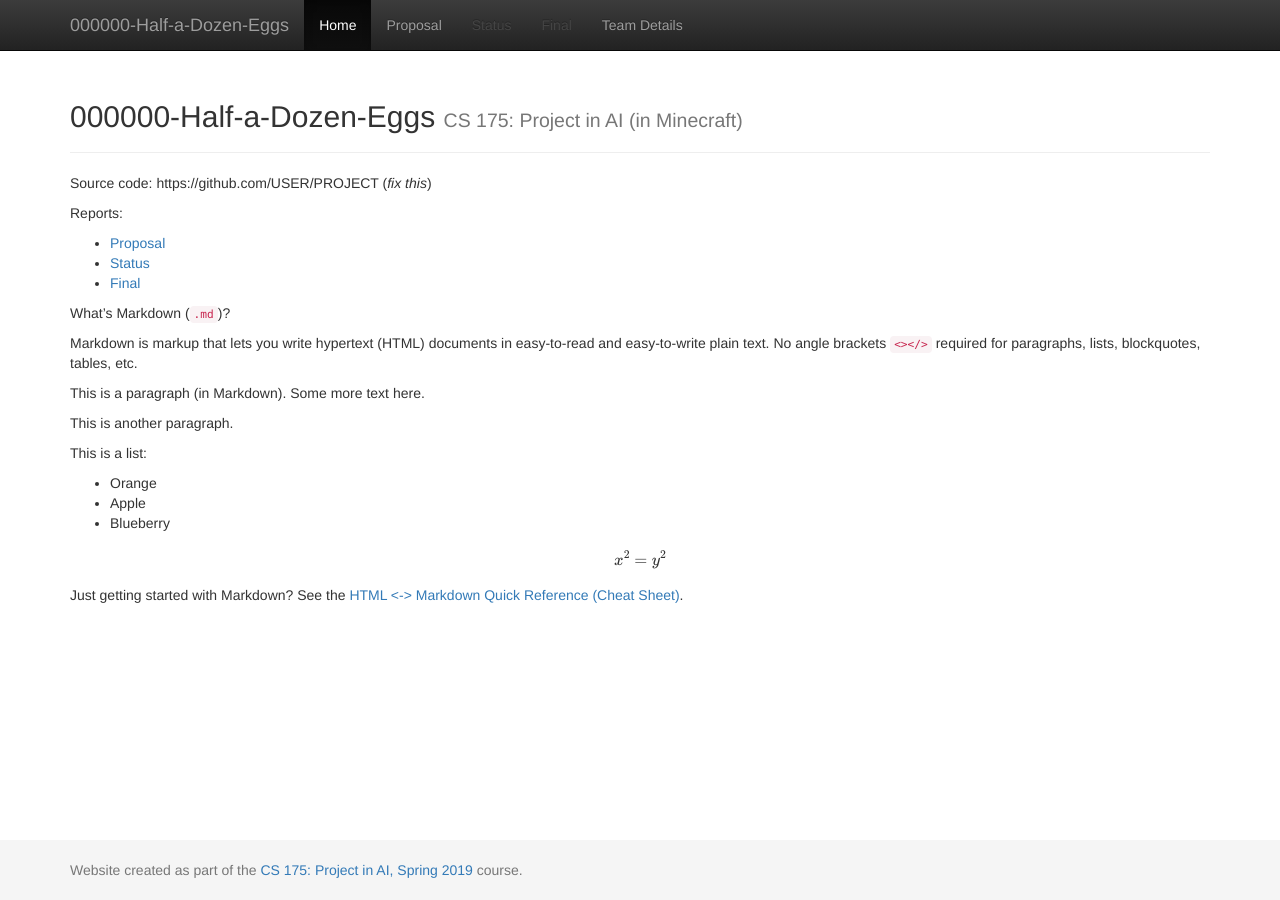
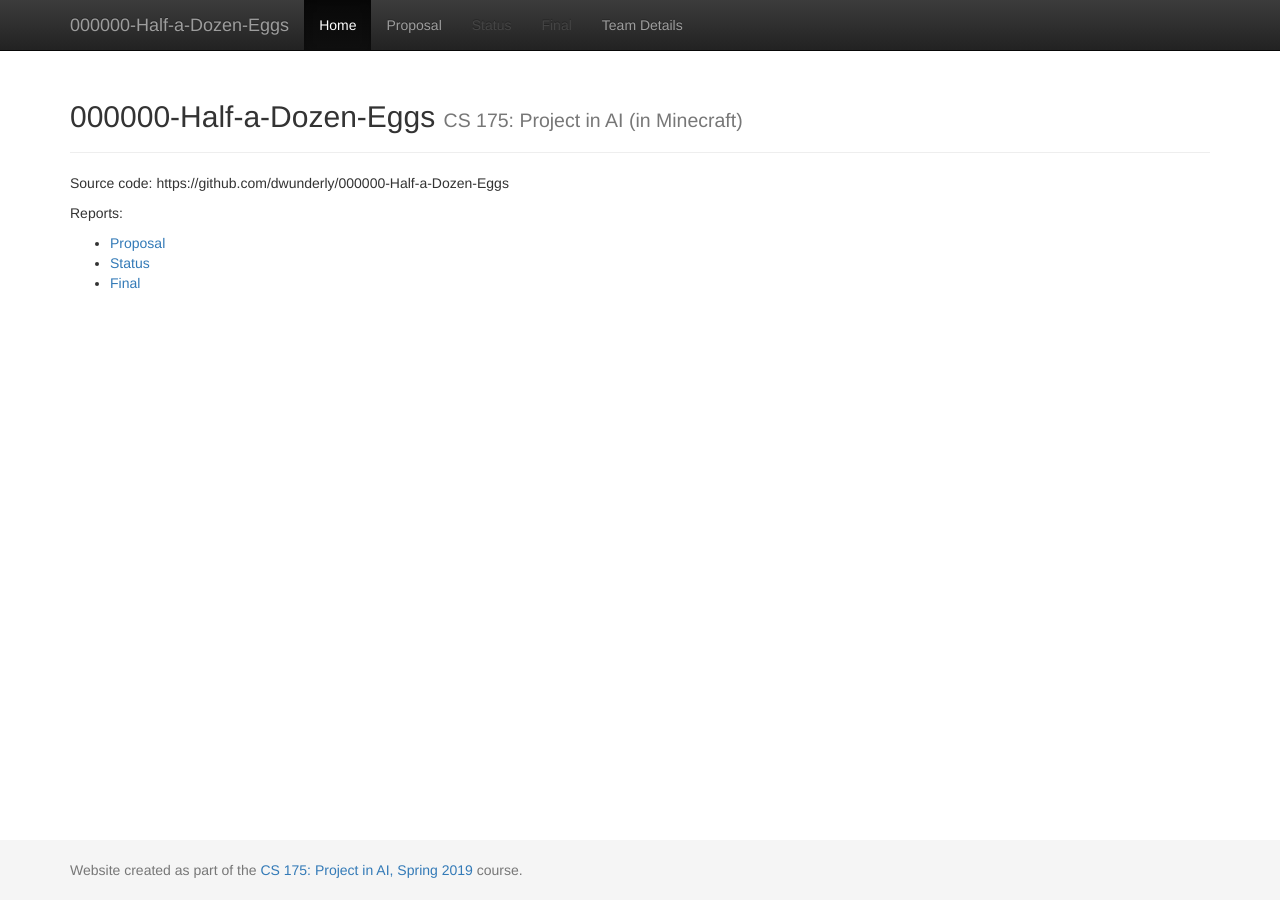
Before and after one commit to dwunderly/000000-Half-a-Dozen-Eggs, a Jekyll site: the page built from docs/index.md, in a window 1280 px wide. Built offline with Jekyll 4.4.1, drawn with Linux system fonts in a browser that asks for light colours; formulas are drawn with MathJax 3.

Commit message:
Update index.md

```diff
--- a/docs/index.md
+++ b/docs/index.md
@@ -3,38 +3,10 @@ layout: default
 title:  Home
 ---
 
-Source code: https://github.com/USER/PROJECT (_fix this_)
+Source code: https://github.com/dwunderly/000000-Half-a-Dozen-Eggs
 
 Reports:
 
 - [Proposal](proposal.html)
 - [Status](status.html)
 - [Final](final.html)
-
-What's Markdown (`.md`)?
-
-Markdown is markup that lets you write hypertext (HTML) documents
-in easy-to-read and easy-to-write plain text.
-No angle brackets `<></>` required for
-paragraphs, lists, blockquotes, tables, etc.
-
-
-This is a paragraph (in Markdown). Some more
-text here.
-
-This is another paragraph.
-
-This is a list:
-
-- Orange
-- Apple
-- Blueberry
-
-$$x^2 = y^2$$
-
-
-Just getting started with Markdown?
-See the [HTML <-> Markdown Quick Reference (Cheat Sheet)][quickref].
-
-
-[quickref]: https://github.com/mundimark/quickrefs/blob/master/HTML.md
```
